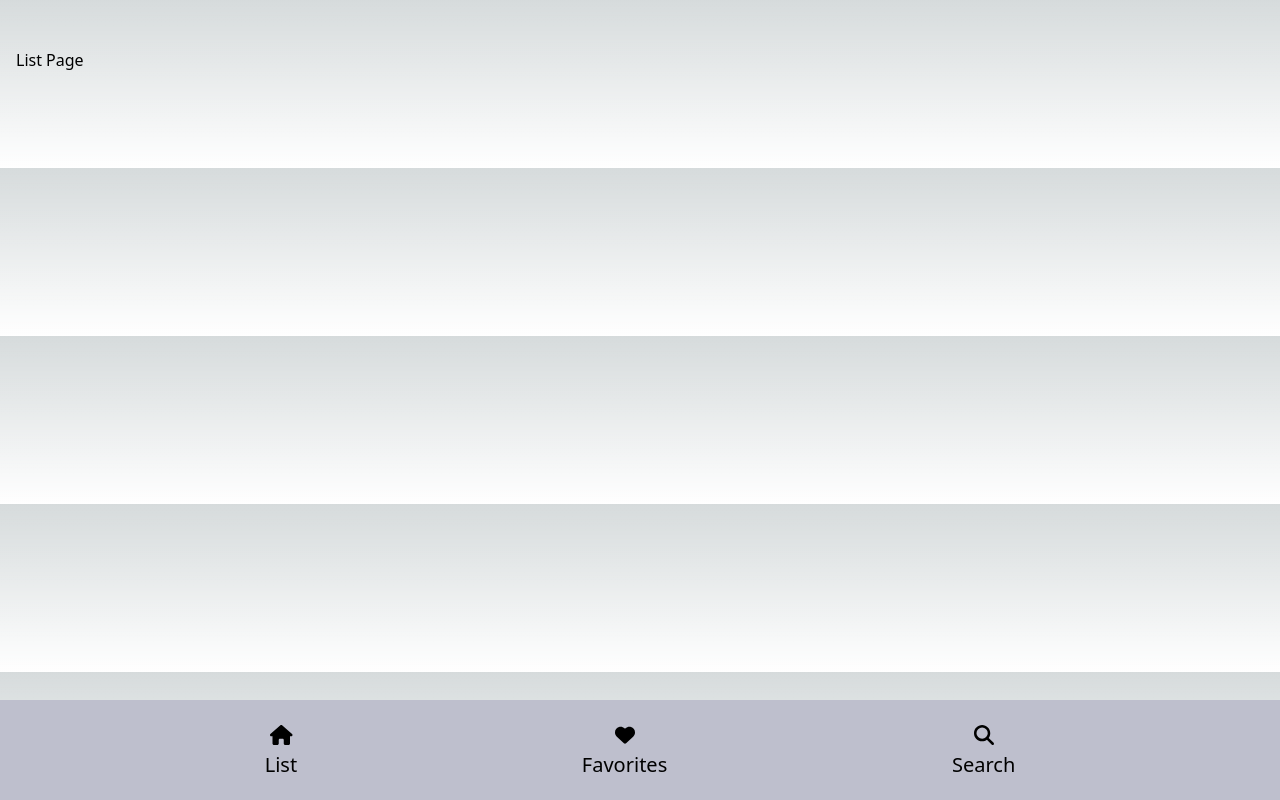
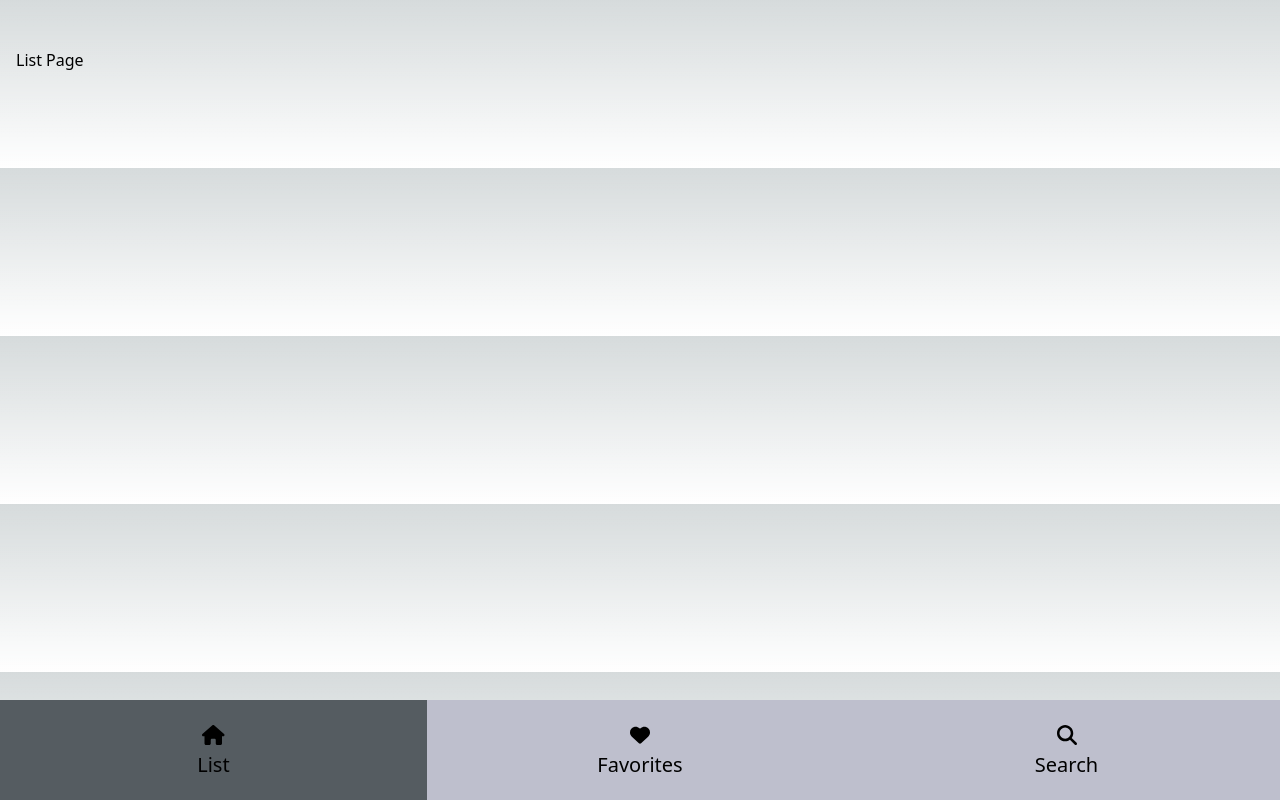
Before and after one commit to vncnttan/MySpotifyArtistList, a Next.js app: page / in a window 1280 px wide. In both pictures the pointer is over the element "List". Built offline with nearby package versions, Linux system fonts and the light colour scheme.

Commit message:
Adding hover effect

```diff
--- a/src/components/navbar/navbar.module.css
+++ b/src/components/navbar/navbar.module.css
@@ -12,8 +12,10 @@
     display: inline;
     font-size: min(5rem, 20px);
     padding: min(5rem, 20px);
+    width: 33.3%;
 }
 
 .navbarbtn:hover{
-    color: var(--gray);
+    background-color: var(--gray);
+    transition: ease-in;
 }
--- a/src/styles/globals.css
+++ b/src/styles/globals.css
@@ -7,6 +7,7 @@
   --background-secondary-color: #BEBFCD;
   --background-start-rgb: 214, 219, 220;
   --background-end-rgb: 255, 255, 255;
+  --gray: #555C61;
 }
 
 @media (prefers-color-scheme: dark) {
@@ -15,6 +16,7 @@
     --background-secondary-color: #212A38;
     --background-start-rgb: 0, 0, 0;
     --background-end-rgb: 0, 0, 0;
+    --gray: #555C61;
   }
 }
 
```
